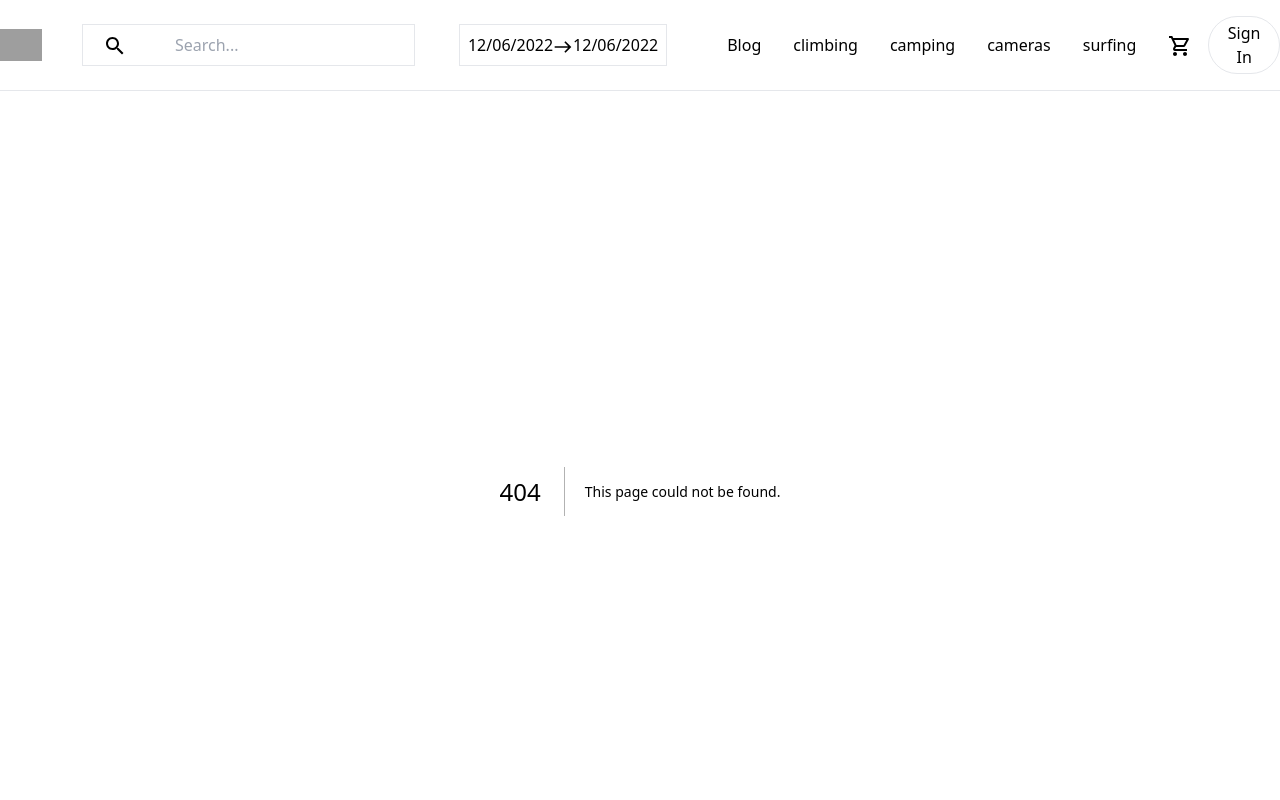
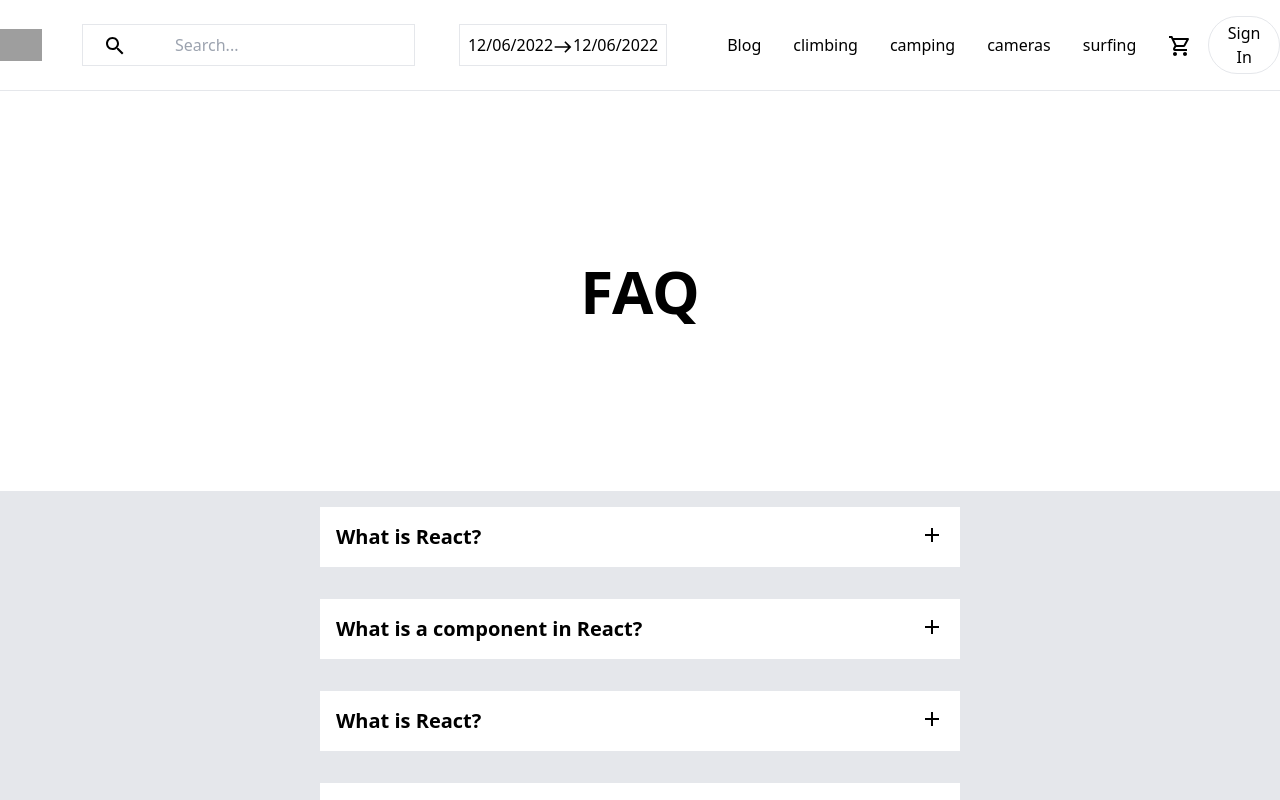
Before and after one commit to bvcr93/V18, a Next.js app: page /faq in a window 1280 px wide. Before the commit this address had no page. Shown: the top 800 px of the page. Built offline with nearby package versions, Linux system fonts and the light colour scheme; grey boxes are pictures that could not be loaded.

Commit message:
added FAQ route

```diff
--- /dev/null
+++ b/app/faq/page.tsx
@@ -0,0 +1,46 @@
+"use client";
+import React, { useState } from "react";
+import { questions } from "./types";
+import AddIcon from "@mui/icons-material/Add";
+import RemoveIcon from '@mui/icons-material/Remove';
+
+const page = () => {
+  const [activeIndex, setActiveIndex] = useState<number>(-1);
+
+  const handleClick = (index: number) => {
+    setActiveIndex(index === activeIndex ? -1 : index);
+  };
+  return (
+    <div className="h-full">
+  <header className="bg-white h-[400px] w-full flex items-center justify-center">
+    <p className="text-6xl font-bold">FAQ</p>
+  </header>
+  <main className="h-screen">
+    <div className=" flex flex-col space-y-4 bg-gray-200 h-full">
+      {questions.map((question, index) => (
+        <div
+          className={`flex flex-col items-center justify-center ${
+            activeIndex === index ? "mb-4" : ""
+          }`}
+          key={index}
+        >
+          <button
+            className="w-1/2 bg-white p-4 flex items-start mx-auto font-bold text-xl justify-between mt-4"
+            onClick={() => handleClick(index)}
+          >
+            {question.question}
+            {activeIndex ?<AddIcon /> : <RemoveIcon/>}
+          </button>
+          {activeIndex === index && (
+            <p className="w-1/2 bg-white p-4 text-xl">{question.answer}</p>
+          )}
+        </div>
+      ))}
+    </div>
+  </main>
+</div>
+
+  );
+};
+
+export default page;
--- /dev/null
+++ b/app/faq/types.ts
@@ -0,0 +1,37 @@
+type Question = {
+    question: string
+    answer: string
+}
+
+export const questions : Question[] = [
+    {
+        question: "What is React?",
+        answer:
+          "React is a JavaScript library for building user interfaces, maintained by Facebook and a community of individual developers and companies."
+      },
+      {
+        question: "What is a component in React?",
+        answer:
+          "In React, a component is a small, reusable piece of code that returns a React element to render to the page. Components are the building blocks of a React application."
+      },
+      {
+        question: "What is React?",
+        answer:
+          "React is a JavaScript library for building user interfaces, maintained by Facebook and a community of individual developers and companies."
+      },
+      {
+        question: "What is a component in React?",
+        answer:
+          "In React, a component is a small, reusable piece of code that returns a React element to render to the page. Components are the building blocks of a React application."
+      },
+      {
+        question: "What is React?",
+        answer:
+          "React is a JavaScript library for building user interfaces, maintained by Facebook and a community of individual developers and companies."
+      },
+      {
+        question: "What is a component in React?",
+        answer:
+          "In React, a component is a small, reusable piece of code that returns a React element to render to the page. Components are the building blocks of a React application."
+      },
+]
--- a/app/surfing/[itemId]/page.tsx
+++ b/app/surfing/[itemId]/page.tsx
@@ -13,13 +13,22 @@ type Props = {
     };
   };
 
-const ItemPage = ({ params: { itemId }}:Props) => {
+  const ItemPage = ({ params: { itemId }}:Props) => {
+    let data, loading, error;
 
-
-      const { data, loading, error } = useMockState(
+    try {
+      const result = useMockState(
         mockSurfingRes.items.find((item) => item.id.toString() === itemId),
           true
         );
+      data = result.data;
+      loading = result.loading;
+    } catch (err: any) {
+
+      error = err.message;
+    }
+
+
 
     return (
         <div className="h-full py-20 flex justify-around  md:w-[85%] mx-auto ">
@@ -27,10 +36,12 @@ const ItemPage = ({ params: { itemId }}:Props) => {
           <Spinner />
         ) : (
           <div className="md:flex grid grid-cols-1 w-[90%] justify-between ">
+          {error  ? (
+           <p>An error occurred: {error}</p>
+          ) :  (<>
             <div className=" p-10">
               <img src={data?.img} alt="" className="w-[700px] h-[400px] object-cover" />
               <div className="flex items-center justify-center">
-                {" "}
                 <p className="w-[30px] h-[10px] bg-slate-300 mr-5 rounded "></p>
                 <p className="w-[30px] h-[10px] bg-slate-500 rounded"></p>
               </div>
@@ -80,7 +91,9 @@ const ItemPage = ({ params: { itemId }}:Props) => {
                 </div>
               </div>
             </div>
+            </>)}
             <hr />
+
           </div>
         )}
       </div>
--- a/app/surfing/types.ts
+++ b/app/surfing/types.ts
@@ -1,6 +1,6 @@
 
 
-type Category = "surfboards" | "womensuits" | "mensuits " | "accesories";
+type Category = "surfboards" | "womensuits" | "mensuits " | "accesories" | "surfbaordracks" | "bodyboards"
 
 type Item = {
   id: number;
@@ -12,7 +12,7 @@ type Item = {
   category: Category;
 };
 
-export interface SurfingRes {
+export interface SurfingRes  {
   status: string;
   items: Item[];
 }
@@ -72,7 +72,7 @@ export const mockSurfingRes: SurfingRes = {
     },
 
     {
-      id: 10,
+      id: 7,
       price: 20,
       name: "Patagonia Women's Summer Wetsuit - 4/3mm - Size 2",
       img: "https://storage.googleapis.com/cf-public-us/v18rentals-25195/media/L393-1?t=1607804187101107",
@@ -80,7 +80,23 @@ export const mockSurfingRes: SurfingRes = {
       category: "womensuits",
     },
     {
-      id: 11,
+      id: 8,
+      price: 20,
+      name: "Patagonia Women's Winter Wetsuit - 5/4mm - Size 2",
+      img: "https://storage.googleapis.com/cf-public-us/v18rentals-25195/media/L387-1?t=1607801306544145",
+      desc: "Introducing the worlds the warmest 5/4mm wetsuit—and it's the world’s most environmentally friendly wetsuit. The Patagonia Yulex wetsuit series is one of a kind, made with 85% Yulex® natural rubber/15% synthetic rubber, and Fair Trade Certified.",
+      category: "womensuits",
+    },
+    {
+      id: 9,
+      price: 20,
+      name: "Patagonia Men's Winter Wetsuit - 5/4mm - Size Small",
+      img: "https://storage.googleapis.com/cf-public-us/v18rentals-25195/media/L403-1?t=1607804857246450",
+      desc: "Introducing the worlds the warmest 5/4mm wetsuit—and it's the world’s most environmentally friendly wetsuit. The Patagonia Yulex wetsuit series is one of a kind, made with 85% Yulex® natural rubber/15% synthetic rubber, and Fair Trade Certified.",
+      category: "mensuits ",
+    },
+    {
+      id: 10,
       price: 20,
       name: "Patagonia Men's Winter Wetsuit - 5/4mm - Size Small",
       img: "https://storage.googleapis.com/cf-public-us/v18rentals-25195/media/L403-1?t=1607804857246450",
--- a/components/Footer.tsx
+++ b/components/Footer.tsx
@@ -1,7 +1,9 @@
 
+import Link from 'next/link'
 import { useRouter } from 'next/navigation'
 import React from 'react'
 import Card from './Card'
+
 
 type Props = {}
 
@@ -18,7 +20,7 @@ const Footer = (props: Props) => {
     <p>Contact</p>
     <p>Terms</p>
     <p>Privacy</p>
-    <p>FAQ</p>
+    <Link href= "/faq">FAQ</Link>
    </div>
    <div className='w-[400px]' >
     <h1 className='py-10 text-md font-bold'>ADVENTURES</h1>
--- a/components/Modal.tsx
+++ b/components/Modal.tsx
@@ -16,7 +16,7 @@ const Modal = ({setModalIsOpen}:ModalProps) => {
 
   return (
     <>
-  <div className=" bg-white  p-6 rounded-lg left-[40%] top-[30%] fixed w-[400px] h-[400px] ">
+  <div className=" bg-white  p-6 rounded-lg left-[40%] shadow-2xl  top-[30%] fixed w-[400px] h-[400px] ">
     <div className="absolute top-0 right-0 p-1">
       <button onClick={closeModal}  className="text-gray-500 focus:outline-none">
         <svg  className="h-6 w-6" stroke="currentColor" fill="none" viewBox="0 0 24 24">
--- a/components/Nav.tsx
+++ b/components/Nav.tsx
@@ -26,7 +26,7 @@ const Nav = () => {
 const pathname = usePathname()
   return (
     <>
-      <div className={ pathname !== "/" ? "  w-full border-b sticky top-0 z-50  bg-white  " : "w-full h-0  sticky top-0 z-50 bg-transparent  "}>
+      <div className={ pathname !== "/" ? "  w-full border-b sticky top-0 z-50  bg-white  " : "w-full h-0  sticky top-0 z-50 bg-transparent   "}>
         <div className=" max-w-[1470px] mx-auto  w-full h-[90px] flex items-center justify-between   ">
           <div className="flex  items-center">
             <Link href="/">
```
Also changed, not shown: app/surfing/page.tsx (+5 -5 lines).
